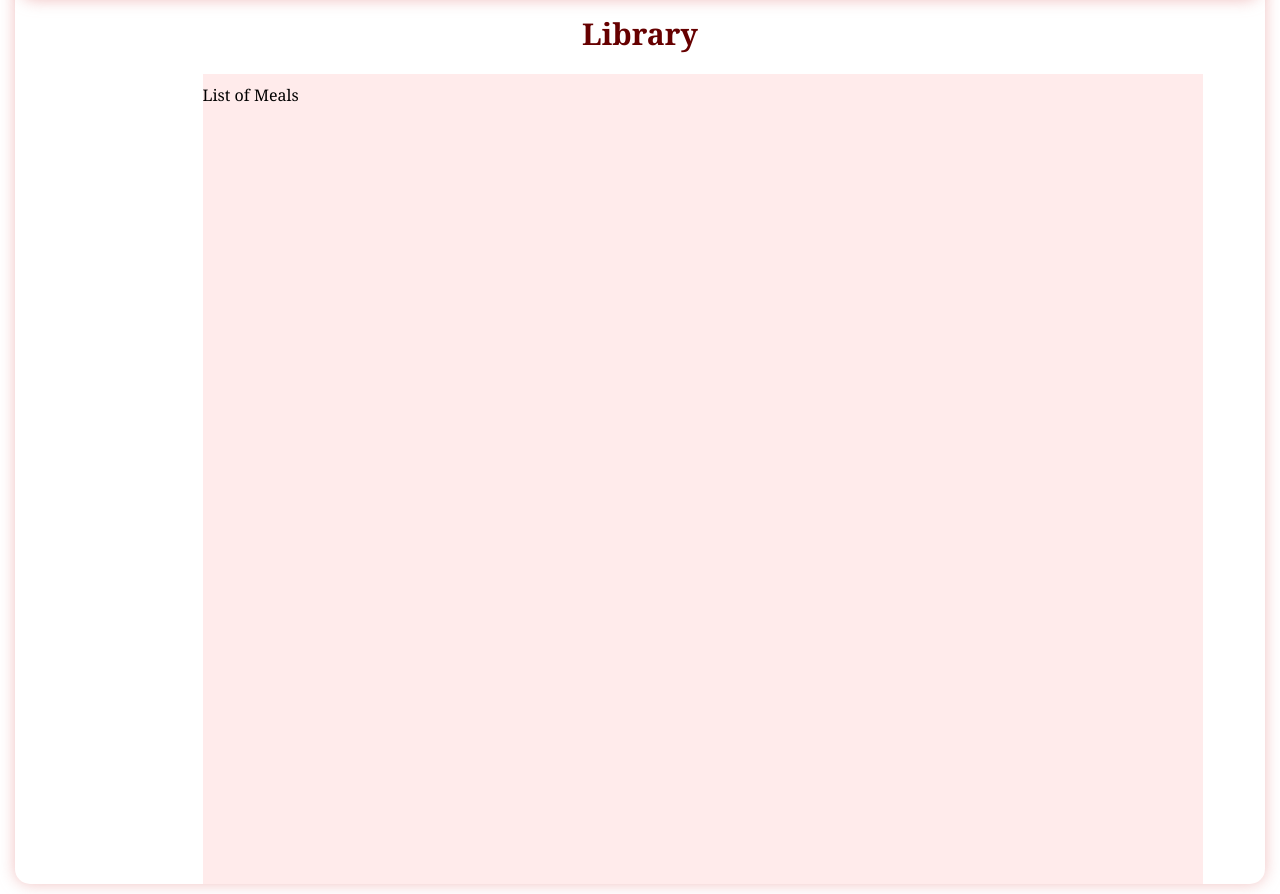
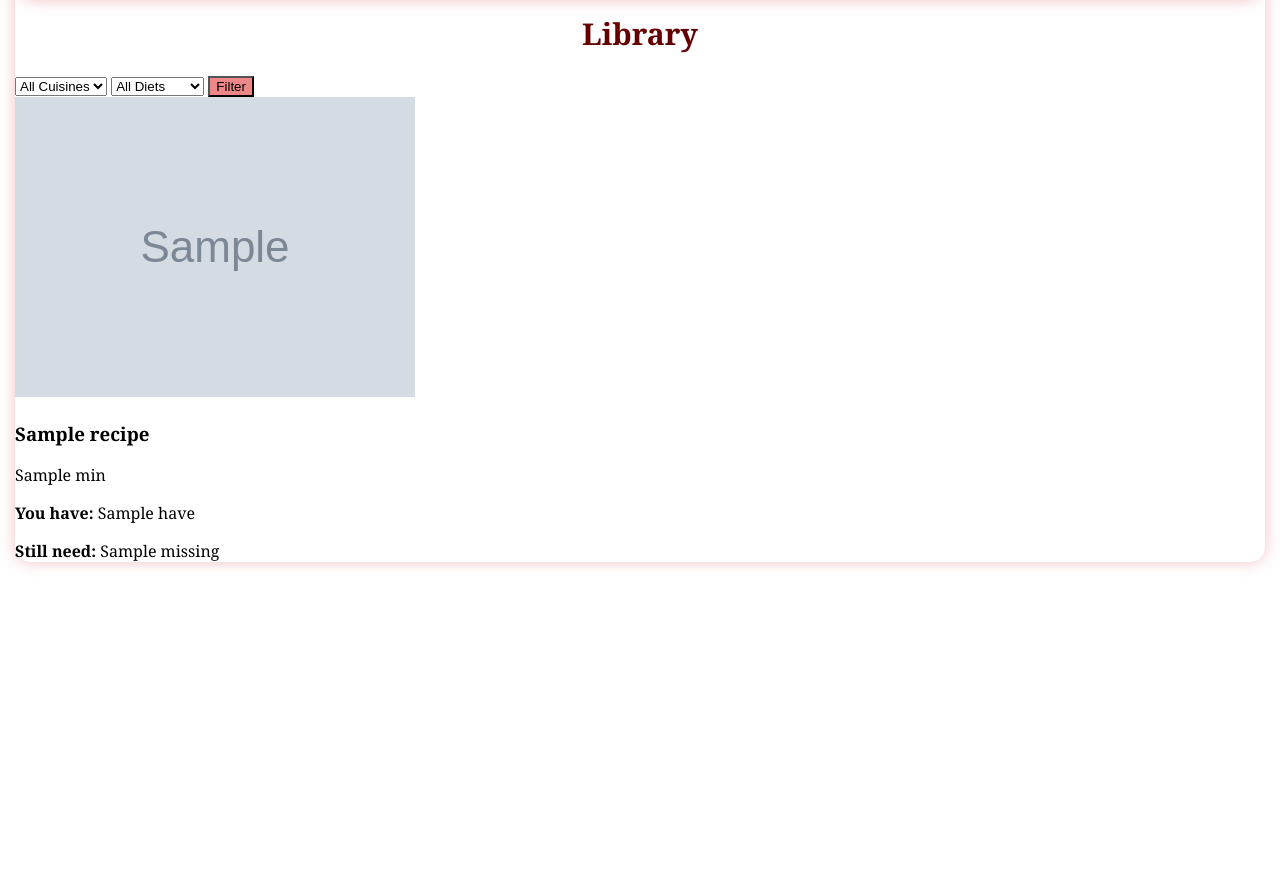
Before and after one commit to marianealidio/meal-hacker, a Django app: template templates/pages/library.html in a window 1280 px wide. Shown: the part 197-1091 px from the top of the page. After the commit the page ends 765 px from the top, so only its background shows below. Run offline with Django 4.2, Linux system fonts and the light colour scheme; the template is opened without the code that fills it: most values are stand-ins (such as "Sample title", 1, 10 or a date in 2020); grey boxes marked "Sample" are stand-in pictures; parts of the project's set-up code (start-up, migrations or seed data) failed here and were passed over.

Commit message:
Update library.html
Add recipe layout and filters

```diff
--- a/templates/pages/library.html
+++ b/templates/pages/library.html
@@ -11,7 +11,52 @@
     {% include "base/header.html"%}
     <main>
         <div class = "page-title"> Library</div>
-        <div class = "meal-list"> List of Meals </div>
+
+        <form method="GET" action = "{% url 'library' %}">
+            <select name="cuisine">
+                <option value =""> All Cuisines </option>
+                <option value="italian"> Italian </option>
+                <option value="asian"> Asian </option>
+                <option value="mexican"> Mexican </option>
+            </select>
+            <select name = "diet">
+                <option value =""> All Diets </option>
+                <option value ="vegetarian"> Vegetarian </option>
+                <option value="vegan"> Vegan </option>
+                <option value="gluten free"> Gluten Free </option>
+            </select>
+            <button type = "submit"> Filter </button>
+        </form>
+
+        {% if error %}
+             <p> {{ error }} </p>
+        {% endif %}
+
+        <div class ="recipe-grid">
+            {% for recipe in recipes %}
+        <div class ="recipe-card">
+            <img src ="{{ recipe.image }}" alt = "{{ recipe.title }}">
+            <h3> {{ recipe.title }}</h3>
+            <p> {{ recipe.readyInMinutes }} min </p>
+            <p><strong> You have: </strong>
+                {% for i in recipe.have %}
+                     {{ i.name }}{% if not forloop.last %}, {% endif %}
+                {% empty %}
+                     None
+                {% endfor %}
+            </p>
+            <p><strong> Still need: </strong>
+                {% for i in recipe.missing %}
+                     {{ i.name }}{% if not forloop.last %}, {% endif %}
+                {% empty %}
+                      You have everything!
+                {% endfor %}
+            </p>
+        </div>
+        {% empty %}
+           <p> No recipes found. Try changing filters.</p>
+        {% endfor %}
+    </div>
     </main>
 </body>
 </html>
```
